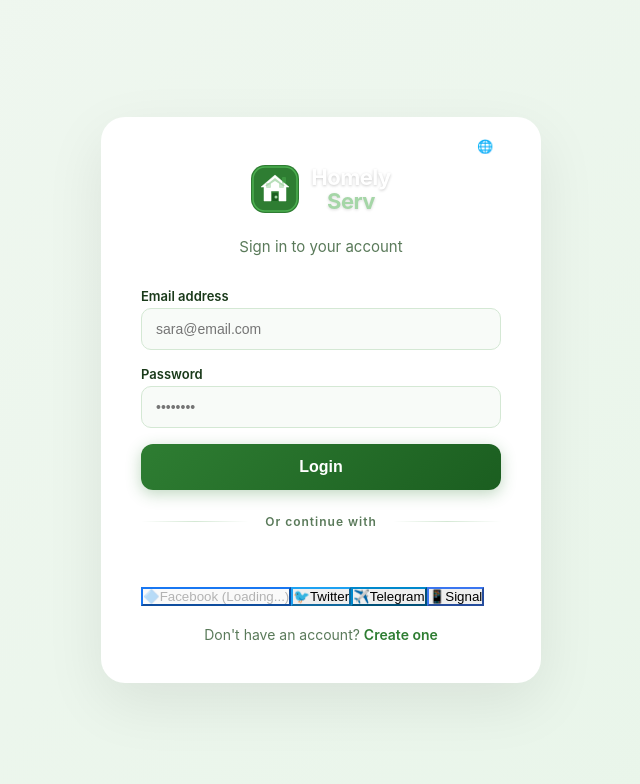
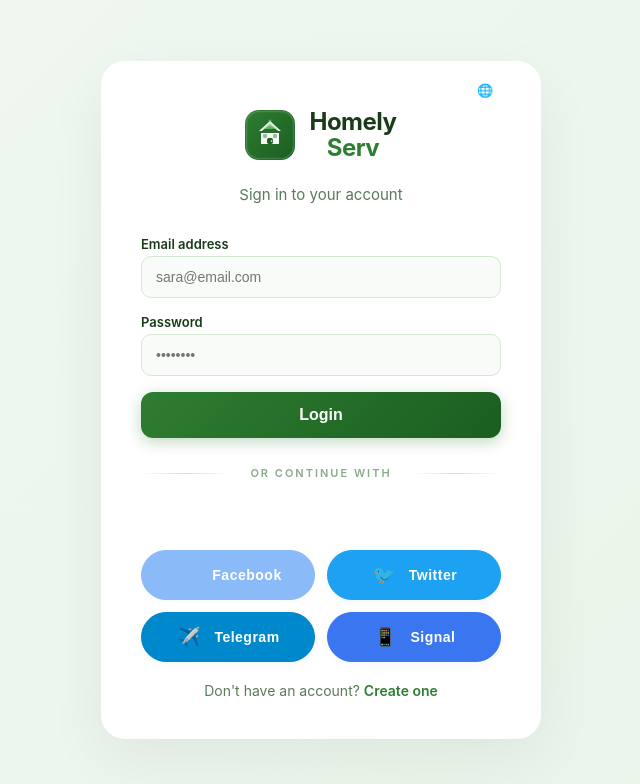
Before and after one commit to contractforlife-eng/homelyserv, a React (Vite) app in the folder frontend/: page /login in a window 1280 px wide. Shown: the top 784 px of the page, without its empty margins (319-959 px from the left). Built offline with nearby package versions, Linux system fonts and the light colour scheme.

Commit message:
Complete luxurious SocialLogin and index.css

```diff
--- a/frontend/src/components/Logo.jsx
+++ b/frontend/src/components/Logo.jsx
@@ -3,51 +3,64 @@ export default function Logo() {
     <div style={{
       display: 'flex',
       alignItems: 'center',
-      gap: '12px',
+      gap: '14px',
       textDecoration: 'none',
     }}>
-      {/* SVG Logo - Improved visibility */}
+      {/* Elegant SVG Logo */}
       <svg
-        width="48"
-        height="48"
-        viewBox="0 0 48 48"
+        width="50"
+        height="50"
+        viewBox="0 0 50 50"
         fill="none"
         xmlns="http://www.w3.org/2000/svg"
         style={{ flexShrink: 0 }}
       >
-        {/* Background - Light green for contrast */}
-        <rect width="48" height="48" rx="14" fill="#2e7d32" />
+        {/* Gradient Background */}
+        <defs>
+          <linearGradient id="logoGrad" x1="0%" y1="0%" x2="100%" y2="100%">
+            <stop offset="0%" style={{ stopColor: '#2e7d32', stopOpacity: 1 }} />
+            <stop offset="100%" style={{ stopColor: '#1b5e20', stopOpacity: 1 }} />
+          </linearGradient>
+          <linearGradient id="roofGrad" x1="0%" y1="0%" x2="0%" y2="100%">
+            <stop offset="0%" style={{ stopColor: '#a5d6a7', stopOpacity: 0.9 }} />
+            <stop offset="100%" style={{ stopColor: '#81c784', stopOpacity: 0.6 }} />
+          </linearGradient>
+        </defs>
 
-        {/* White border for definition */}
-        <rect x="2" y="2" width="44" height="44" rx="12" fill="#2e7d32" stroke="#4caf50" strokeWidth="1.5" />
+        {/* Rounded Square Background */}
+        <rect width="50" height="50" rx="14" fill="url(#logoGrad)" />
+        <rect x="1.5" y="1.5" width="47" height="47" rx="12.5" stroke="rgba(255,255,255,0.15)" strokeWidth="1.5" />
 
-        {/* House body */}
+        {/* House Body */}
         <path
-          d="M24 10L10 22H13V36H20V26H28V36H35V22H38L24 10Z"
+          d="M25 11L14 21H16.5L25 15L33.5 21H36L25 11Z"
           fill="#ffffff"
-          stroke="#ffffff"
-          strokeWidth="0.5"
+          opacity="0.95"
         />
 
-        {/* Roof */}
+        {/* House Base */}
         <path
-          d="M24 13L14 21H16L24 16L32 21H34L24 13Z"
-          fill="#a5d6a7"
-          opacity="0.8"
+          d="M16 23H34V34H16V23Z"
+          fill="#ffffff"
+          opacity="0.95"
         />
 
         {/* Door */}
-        <rect x="21" y="28" width="6" height="8" fill="#1b5e20" rx="1" />
+        <rect x="22" y="28" width="6" height="6" fill="#1b5e20" rx="2" />
+        <circle cx="26.5" cy="31" r="1" fill="#a5d6a7" />
 
-        {/* Door handle */}
-        <circle cx="25" cy="32" r="1.5" fill="#a5d6a7" />
+        {/* Windows */}
+        <rect x="18" y="24" width="4" height="4" fill="#1b5e20" rx="1" opacity="0.4" />
+        <rect x="28" y="24" width="4" height="4" fill="#1b5e20" rx="1" opacity="0.4" />
 
-        {/* Window */}
-        <rect x="15" y="18" width="5" height="5" fill="#a5d6a7" rx="1" opacity="0.6" />
-        <rect x="28" y="18" width="5" height="5" fill="#a5d6a7" rx="1" opacity="0.6" />
+        {/* Roof Line */}
+        <path
+          d="M25 13L18 19H32L25 13Z"
+          fill="url(#roofGrad)"
+        />
 
-        {/* Chimney */}
-        <rect x="31" y="12" width="4" height="6" fill="#4caf50" rx="1" opacity="0.5" />
+        {/* Small decorative dot */}
+        <circle cx="25" cy="11" r="1.5" fill="#a5d6a7" opacity="0.5" />
       </svg>
 
       {/* Text */}
@@ -57,20 +70,18 @@ export default function Logo() {
         lineHeight: 1.1,
       }}>
         <span style={{
-          fontSize: '22px',
+          fontSize: '24px',
           fontWeight: 700,
-          color: '#ffffff',
+          color: '#1a3a1a',
           letterSpacing: '-0.5px',
-          textShadow: '0 1px 3px rgba(0,0,0,0.2)',
         }}>
           Homely
         </span>
         <span style={{
-          fontSize: '22px',
+          fontSize: '24px',
           fontWeight: 700,
-          color: '#a5d6a7',
+          color: '#2e7d32',
           letterSpacing: '-0.5px',
-          textShadow: '0 1px 3px rgba(0,0,0,0.15)',
         }}>
           Serv
         </span>
--- a/frontend/src/components/SocialLogin.jsx
+++ b/frontend/src/components/SocialLogin.jsx
@@ -131,36 +131,77 @@ export default function SocialLogin() {
   };
 
   const socialButtons = [
-    { provider: 'Facebook', icon: '🔷', color: '#1877F2', onClick: handleFacebookLogin },
-    { provider: 'Twitter', icon: '🐦', color: '#1DA1F2', onClick: handleTwitterLogin },
-    { provider: 'Telegram', icon: '✈️', color: '#0088CC', onClick: handleTelegramLogin },
-    { provider: 'Signal', icon: '📱', color: '#3A76F0', onClick: handleSignalLogin },
+    {
+      provider: 'Google',
+      icon: 'G',
+      color: '#4285F4',
+      bgColor: '#ffffff',
+      textColor: '#757575',
+      onClick: () => document.querySelector('.google-btn-wrapper button')?.click()
+    },
+    {
+      provider: 'Facebook',
+      icon: 'f',
+      color: '#1877F2',
+      bgColor: '#1877F2',
+      textColor: '#ffffff',
+      onClick: handleFacebookLogin
+    },
+    {
+      provider: 'Twitter',
+      icon: '🐦',
+      color: '#1DA1F2',
+      bgColor: '#1DA1F2',
+      textColor: '#ffffff',
+      onClick: handleTwitterLogin
+    },
+    {
+      provider: 'Telegram',
+      icon: '✈️',
+      color: '#0088CC',
+      bgColor: '#0088CC',
+      textColor: '#ffffff',
+      onClick: handleTelegramLogin
+    },
+    {
+      provider: 'Signal',
+      icon: '📱',
+      color: '#3A76F0',
+      bgColor: '#3A76F0',
+      textColor: '#ffffff',
+      onClick: handleSignalLogin
+    },
   ];
 
   return (
     <div className="social-login">
       <div className="social-divider">
-        <span>Or continue with</span>
+        <span>OR CONTINUE WITH</span>
       </div>
 
-      {/* Google Login - Full integration */}
-      <div className="google-login-section">
+      {/* Google Login */}
+      <div className="social-btn-wrapper google-btn-wrapper">
         <GoogleLogin />
       </div>
 
       {/* Other social logins */}
-      <div className="social-buttons">
-        {socialButtons.map((btn) => (
+      <div className="social-buttons-grid">
+        {socialButtons.slice(1).map((btn) => (
           <button
             key={btn.provider}
             onClick={btn.onClick}
             disabled={loading || (btn.provider === 'Facebook' && !fbLoaded)}
-            className="social-btn"
-            style={{ borderColor: btn.color }}
+            className="social-btn professional"
+            style={{
+              backgroundColor: btn.bgColor,
+              borderColor: btn.color,
+              color: btn.textColor,
+            }}
           >
-            <span className="social-icon">{btn.icon}</span>
-            {btn.provider}
-            {btn.provider === 'Facebook' && !fbLoaded && ' (Loading...)'}
+            <span className="social-icon professional-icon" style={{ color: btn.color }}>
+              {btn.icon}
+            </span>
+            <span className="social-btn-text">{btn.provider}</span>
           </button>
         ))}
       </div>
--- a/frontend/src/index.css
+++ b/frontend/src/index.css
@@ -53,7 +53,7 @@ body {
 .logo-container {
   display: flex;
   align-items: center;
-  gap: 12px;
+  gap: 14px;
   text-decoration: none;
 }
 
@@ -66,7 +66,7 @@ body {
 }
 
 .auth-logo-wrapper .logo-container {
-  transform: scale(1.1);
+  transform: scale(1.05);
 }
 
 @media (max-width: 640px) {
@@ -172,7 +172,7 @@ body {
   padding: 40px;
   width: 100%;
   max-width: 440px;
-  box-shadow: 0 20px 60px rgba(0, 0, 0, 0.08);
+  box-shadow: 0 20px 60px rgba(0, 0, 0, 0.06);
   position: relative;
 }
 
@@ -284,19 +284,19 @@ body {
 }
 
 /* ============================================
-   SOCIAL LOGIN STYLES
+   LUXURIOUS SOCIAL LOGIN STYLES
    ============================================ */
 
 .social-login {
-  margin-top: 24px;
+  margin-top: 28px;
   width: 100%;
 }
 
 .social-divider {
   display: flex;
   align-items: center;
-  gap: 16px;
-  margin: 20px 0 16px;
+  gap: 20px;
+  margin: 24px 0 20px;
 }
 
 .social-divider::before,
@@ -304,55 +304,57 @@ body {
   content: '';
   flex: 1;
   height: 1px;
-  background: linear-gradient(to right, transparent, #d4e8d4, transparent);
+  background: linear-gradient(to right, transparent, #c8e6c9, transparent);
 }
 
 .social-divider span {
-  color: #5a7a5a;
-  font-size: 12px;
+  color: #8aaa8a;
+  font-size: 11px;
   font-weight: 600;
-  letter-spacing: 1px;
+  letter-spacing: 2px;
   white-space: nowrap;
+  text-transform: uppercase;
 }
 
-/* Google Button */
+/* Google Button - Elegant */
 .google-btn-wrapper {
   width: 100%;
   display: flex;
   justify-content: center;
-  margin-bottom: 12px;
+  margin-bottom: 10px;
 }
 
 .google-btn-wrapper > div {
   width: 100% !important;
-  max-width: 380px;
+  max-width: 400px;
 }
 
 .google-btn-wrapper button {
   width: 100% !important;
   border-radius: 50px !important;
-  padding: 14px 20px !important;
-  border: 1.5px solid #d4e8d4 !important;
+  padding: 16px 20px !important;
+  border: 1.5px solid #e8f5e9 !important;
   background: #ffffff !important;
   font-size: 15px !important;
   font-weight: 600 !important;
   color: #333 !important;
   transition: all 0.3s ease !important;
-  box-shadow: 0 2px 8px rgba(0, 0, 0, 0.04) !important;
+  box-shadow: 0 2px 12px rgba(0, 0, 0, 0.06) !important;
+  height: 52px !important;
 }
 
 .google-btn-wrapper button:hover {
   transform: translateY(-2px) !important;
-  box-shadow: 0 8px 25px rgba(0, 0, 0, 0.10) !important;
+  box-shadow: 0 8px 30px rgba(46, 125, 50, 0.12) !important;
   border-color: #2e7d32 !important;
 }
 
-/* Social Buttons Grid */
+/* Social Buttons - Luxurious Grid */
 .social-buttons-grid {
   display: grid;
   grid-template-columns: 1fr 1fr;
-  gap: 10px;
-  max-width: 380px;
+  gap: 12px;
+  max-width: 400px;
   margin: 0 auto;
 }
 
@@ -360,92 +362,118 @@ body {
   display: flex;
   align-items: center;
   justify-content: center;
-  gap: 10px;
-  padding: 12px 16px;
+  gap: 12px;
+  padding: 14px 18px;
   border-radius: 50px;
-  border: 1.5px solid #d4e8d4;
+  border: 1.5px solid #e8f5e9;
   background: #ffffff;
   cursor: pointer;
   font-size: 14px;
   font-weight: 600;
   transition: all 0.3s ease;
-  box-shadow: 0 2px 4px rgba(0, 0, 0, 0.02);
+  box-shadow: 0 2px 8px rgba(0, 0, 0, 0.04);
   width: 100%;
-  height: 48px;
+  height: 50px;
   letter-spacing: 0.3px;
+  position: relative;
+  overflow: hidden;
+}
+
+.social-btn.professional::before {
+  content: '';
+  position: absolute;
+  top: 0;
+  left: 0;
+  right: 0;
+  bottom: 0;
+  background: linear-gradient(135deg, rgba(255,255,255,0.1), transparent);
+  opacity: 0;
+  transition: opacity 0.3s ease;
+}
+
+.social-btn.professional:hover:not(:disabled)::before {
+  opacity: 1;
 }
 
 .social-btn.professional:hover:not(:disabled) {
   transform: translateY(-3px);
-  box-shadow: 0 8px 25px rgba(0, 0, 0, 0.08);
+  box-shadow: 0 8px 30px rgba(0, 0, 0, 0.10);
   border-color: #2e7d32;
 }
 
 .social-btn.professional:disabled {
-  opacity: 0.6;
+  opacity: 0.5;
   cursor: not-allowed;
 }
 
 .social-icon.professional-icon {
   font-size: 18px;
   font-weight: 700;
-  width: 24px;
+  width: 26px;
   text-align: center;
   font-style: normal;
 }
 
-/* Brand-specific button styles */
+.social-btn-text {
+  font-size: 14px;
+  font-weight: 600;
+  letter-spacing: 0.5px;
+}
+
+/* Brand colors for buttons */
 .social-btn.professional[style*="background-color: #1877F2"] {
   background: #1877F2 !important;
   border-color: #1877F2 !important;
+  box-shadow: 0 2px 12px rgba(24, 119, 242, 0.2) !important;
 }
 
 .social-btn.professional[style*="background-color: #1877F2"]:hover {
   background: #1464d9 !important;
   border-color: #1464d9 !important;
+  box-shadow: 0 8px 30px rgba(24, 119, 242, 0.3) !important;
 }
 
 .social-btn.professional[style*="background-color: #1DA1F2"] {
   background: #1DA1F2 !important;
   border-color: #1DA1F2 !important;
+  box-shadow: 0 2px 12px rgba(29, 161, 242, 0.2) !important;
 }
 
 .social-btn.professional[style*="background-color: #1DA1F2"]:hover {
   background: #1a8cd8 !important;
   border-color: #1a8cd8 !important;
+  box-shadow: 0 8px 30px rgba(29, 161, 242, 0.3) !important;
 }
 
 .social-btn.professional[style*="background-color: #0088CC"] {
   background: #0088CC !important;
   border-color: #0088CC !important;
+  box-shadow: 0 2px 12px rgba(0, 136, 204, 0.2) !important;
 }
 
 .social-btn.professional[style*="background-color: #0088CC"]:hover {
   background: #0077b3 !important;
   border-color: #0077b3 !important;
+  box-shadow: 0 8px 30px rgba(0, 136, 204, 0.3) !important;
 }
 
 .social-btn.professional[style*="background-color: #3A76F0"] {
   background: #3A76F0 !important;
   border-color: #3A76F0 !important;
+  box-shadow: 0 2px 12px rgba(58, 118, 240, 0.2) !important;
 }
 
 .social-btn.professional[style*="background-color: #3A76F0"]:hover {
   background: #2a5fc4 !important;
   border-color: #2a5fc4 !important;
-}
-
-.social-btn-text {
-  font-size: 14px;
-  font-weight: 600;
-  letter-spacing: 0.3px;
+  box-shadow: 0 8px 30px rgba(58, 118, 240, 0.3) !important;
 }
 
 .social-loading {
   text-align: center;
   color: #5a7a5a;
   font-size: 13px;
-  margin-top: 12px;
+  margin-top: 16px;
 }
 
 .spinner {
@@ -729,6 +757,12 @@ body {
   .social-icon.professional-icon {
     font-size: 16px;
   }
+
+  .google-btn-wrapper button {
+    height: 48px !important;
+    padding: 12px 16px !important;
+    font-size: 14px !important;
+  }
 }
 
 @media (min-width: 641px) {
```
